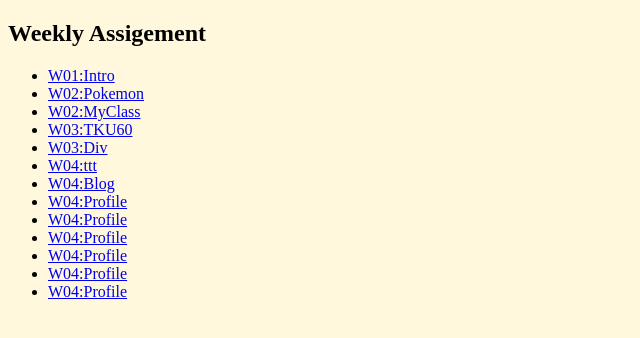
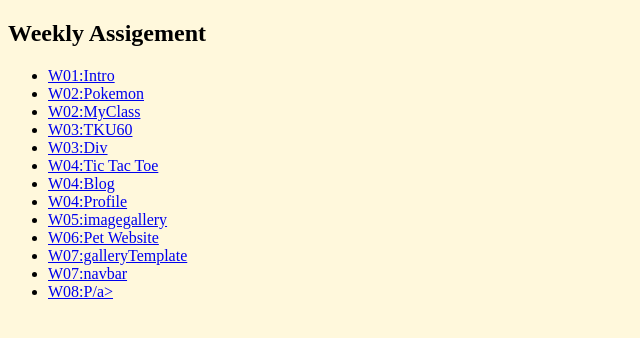
Before and after one commit to m2314882886/107.1-static-webpage, a plain HTML site: page index.html in a window 1280 px wide. Shown: the whole page, without its empty margins (0-640 px from the left). Drawn offline with Linux system fonts and the light colour scheme.

Commit message:
Update index.html

```diff
--- a/index.html
+++ b/index.html
@@ -14,7 +14,7 @@
    <h2>Weekly Assigement</h2>
    <ul>
        <li>
-        <a href="file:///C:/Users/user/Desktop/%E6%9C%9F%E6%9C%ABproject/project.html">W01:Intro</a>
+        <a href="w01/index.html">W01:Intro</a>
        </li>
        <li>
          <a href="w02/table.html">W02:Pokemon</a>
@@ -29,7 +29,7 @@
          <a href="w03/div.html">W03:Div</a>
        </li>
        <li>
-         <a href="w04/ttt.html">W04:ttt</a>
+         <a href="w04/Tic Tac Toe.html">W04:Tic Tac Toe</a>
        </li>
        <li>
          <a href="w04/blog(1).html">W04:Blog</a>
@@ -38,19 +38,19 @@
          <a href="w04/profile.html">W04:Profile</a>
        </li>
        <li>
-         <a href="w04/profile.html">W04:Profile</a>
+         <a href="w05/imagegallery.html">W05:imagegallery</a>
        </li>
        <li>
-         <a href="w04/profile.html">W04:Profile</a>
+         <a href="w06/index.html">W06:Pet Website</a>
        </li>
        <li>
-         <a href="w04/profile.html">W04:Profile</a>
+         <a href="w07/galleryTemplate.html">W07:galleryTemplate</a>
        </li>
        <li>
-         <a href="w04/profile.html">W04:Profile</a>
+         <a href="w07/navbar.html">W07:navbar</a>
        </li>
        <li>
-         <a href="w04/profile.html">W04:Profile</a>
+         <a href="w08">W08:P/a>
        </li>
    </ul>
 </body>
```
